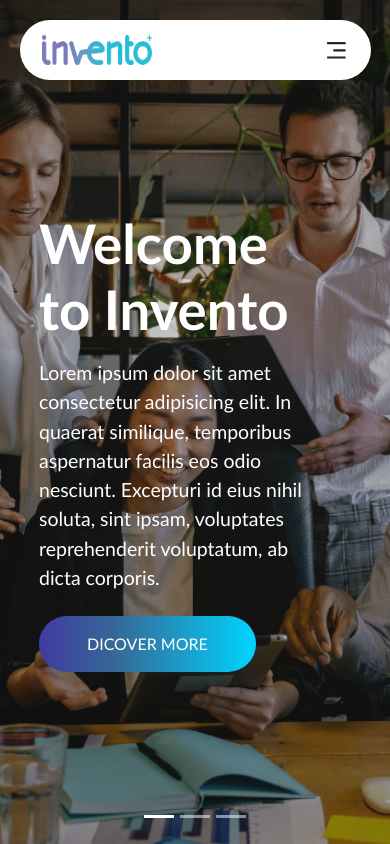
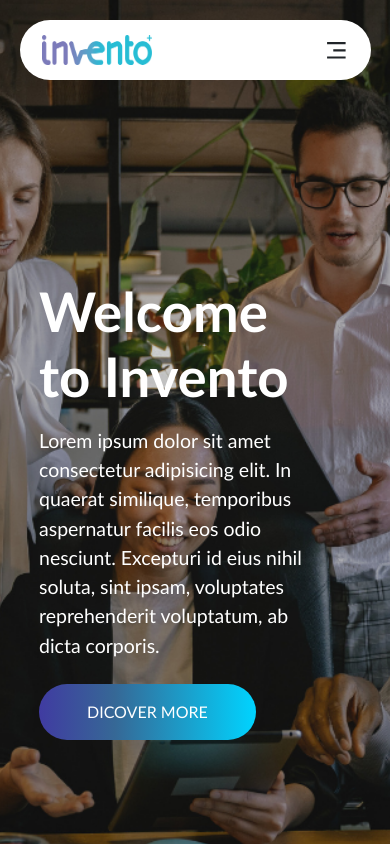
Before and after one commit to Shobby789/upwork-interview_project, a React (Create React App) app: page / in a window 390 px wide. Shown: the top 844 px of the page. Built offline with nearby package versions, Linux system fonts and the light colour scheme.

Commit message:
changed some css

```diff
--- a/src/components/header/Header.css
+++ b/src/components/header/Header.css
@@ -51,7 +51,7 @@
 
 @media screen and (max-width: 600px) {
   .c-item {
-    height: 100vh;
+    height: 115vh;
   }
   .c-img {
     height: 100%;
```
